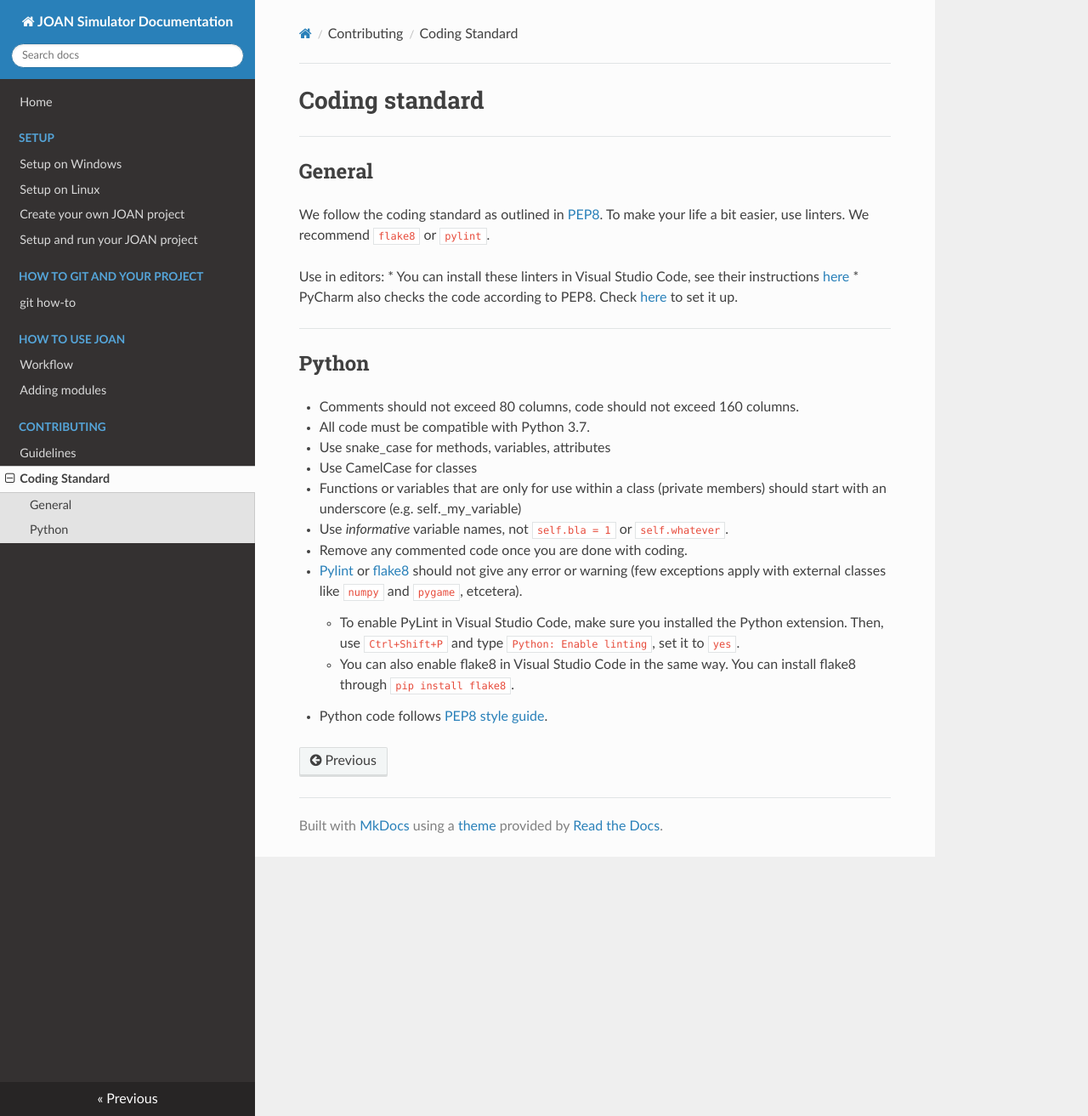
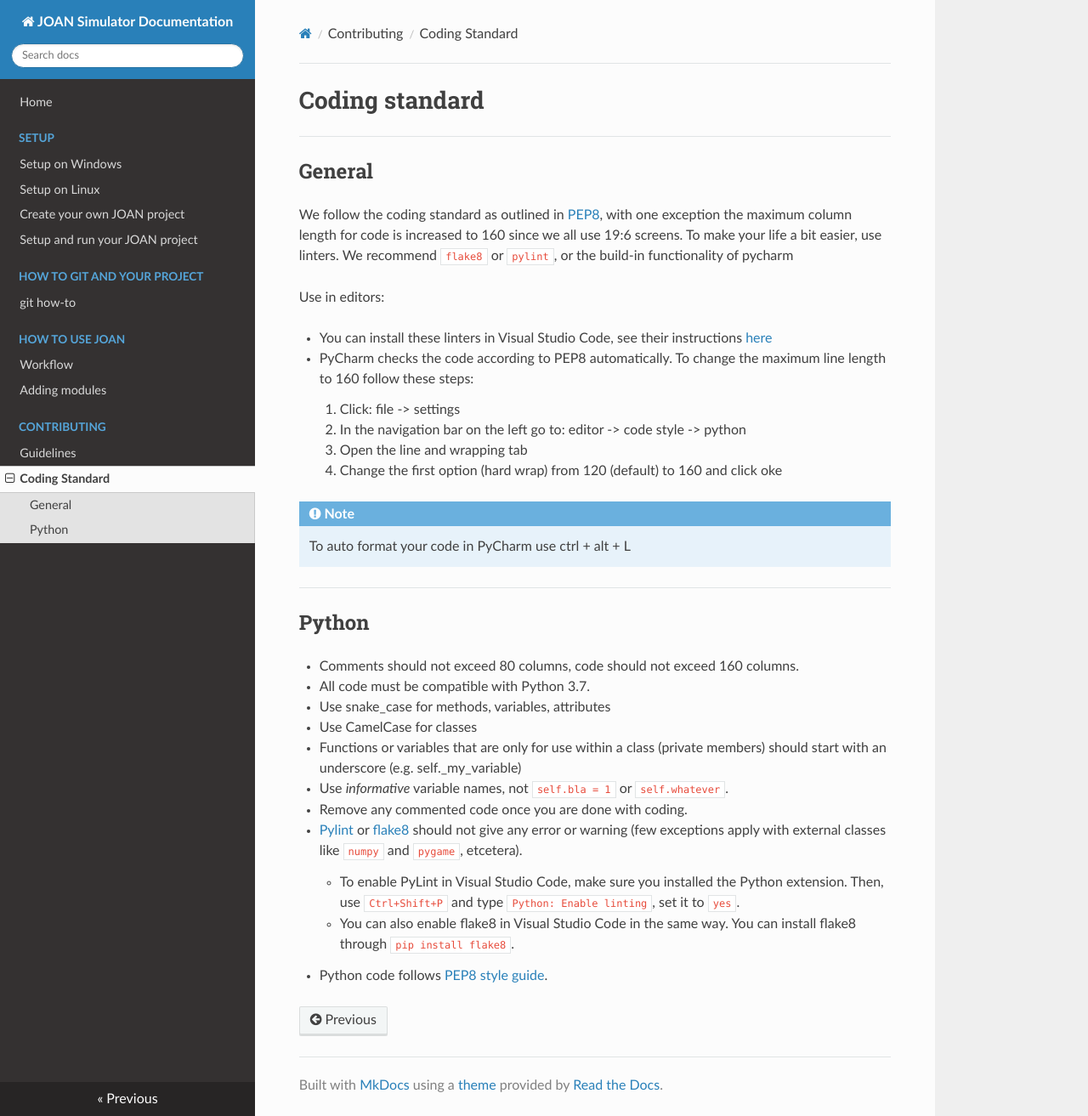
Before and after one commit to tud-hri/joan, an MkDocs documentation site: the page built from docs/contributing-coding-standard.md, in a window 1280 px wide and 1313 px high. Shown: the whole window at 85% size. Built offline with MkDocs 1.6.1, drawn with Linux system fonts in a browser that asks for light colours; nearby versions of some CDN libraries.

Commit message:
updated explanation about pep8 settings in pycharm

```diff
--- a/docs/contributing-coding-standard.md
+++ b/docs/contributing-coding-standard.md
@@ -3,12 +3,21 @@
 ---
 ## General
 
-We follow the coding standard as outlined in [PEP8][pep8link]. To make your life a bit easier, use linters. We recommend `flake8` or `pylint`.
+We follow the coding standard as outlined in [PEP8][pep8link], with one exception the maximum column length for code is increased to 160 since we all use 19:6 screens.
+To make your life a bit easier, use linters. We recommend `flake8` or `pylint`, or the build-in functionality of pycharm
 
 Use in editors:
-* You can install these linters in Visual Studio Code, see their instructions [here][vscodelinterlink]
-* PyCharm also checks the code according to PEP8. Check [here][pycharmlinterlink] to set it up.
 
+*  You can install these linters in Visual Studio Code, see their instructions [here][vscodelinterlink]
+*  PyCharm checks the code according to PEP8 automatically. To change the maximum line length to 160 follow these steps:
+
+    1. Click: file -> settings
+    2. In the navigation bar on the left go to: editor -> code style -> python
+    3. Open the line and wrapping tab
+    4. Change the first option (hard wrap) from 120 (default) to 160 and click oke
+
+!!! Note
+    To auto format your code in PyCharm use ctrl + alt + L
 
 [pep8link]: https://www.python.org/dev/peps/pep-0008/
 [vscodelinterlink]: https://code.visualstudio.com/docs/python/linting
```
